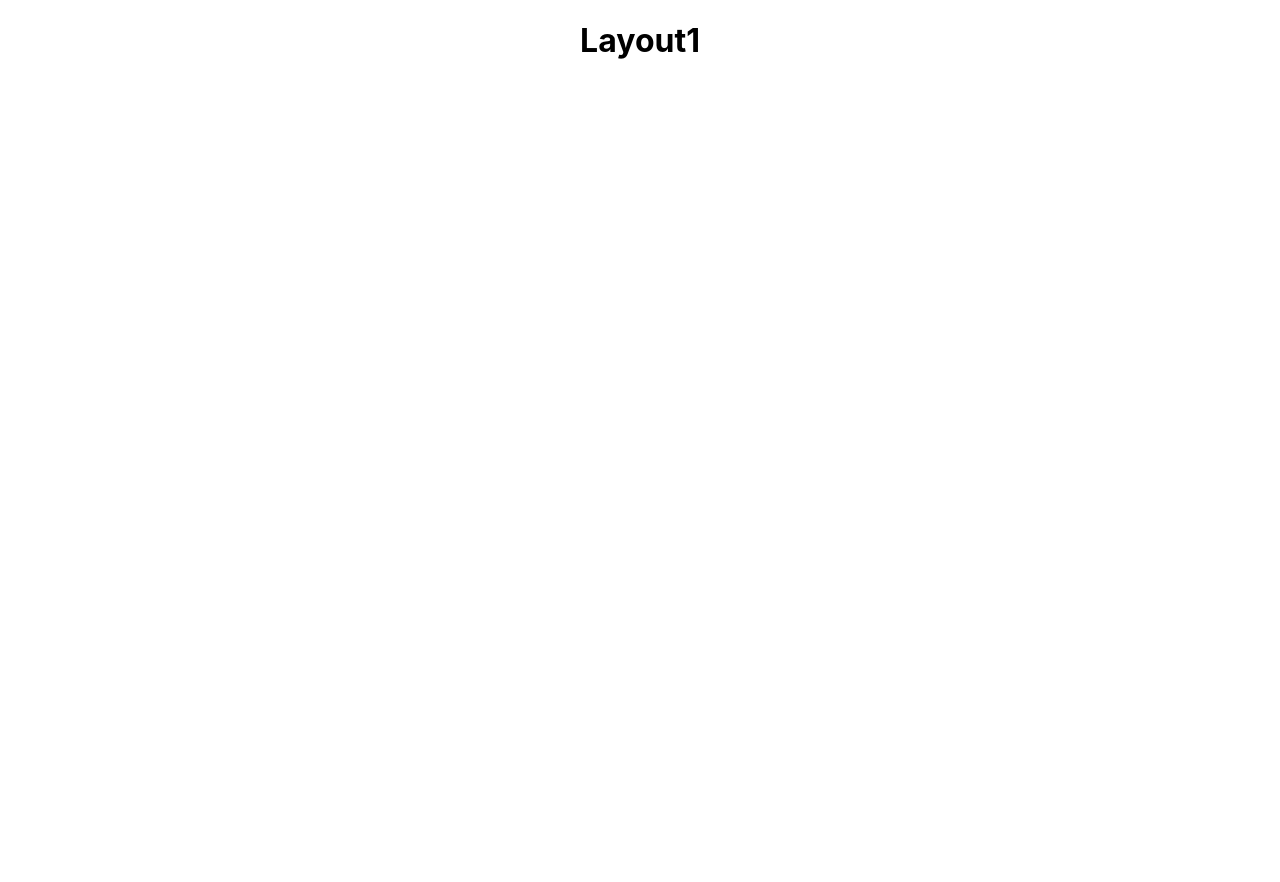
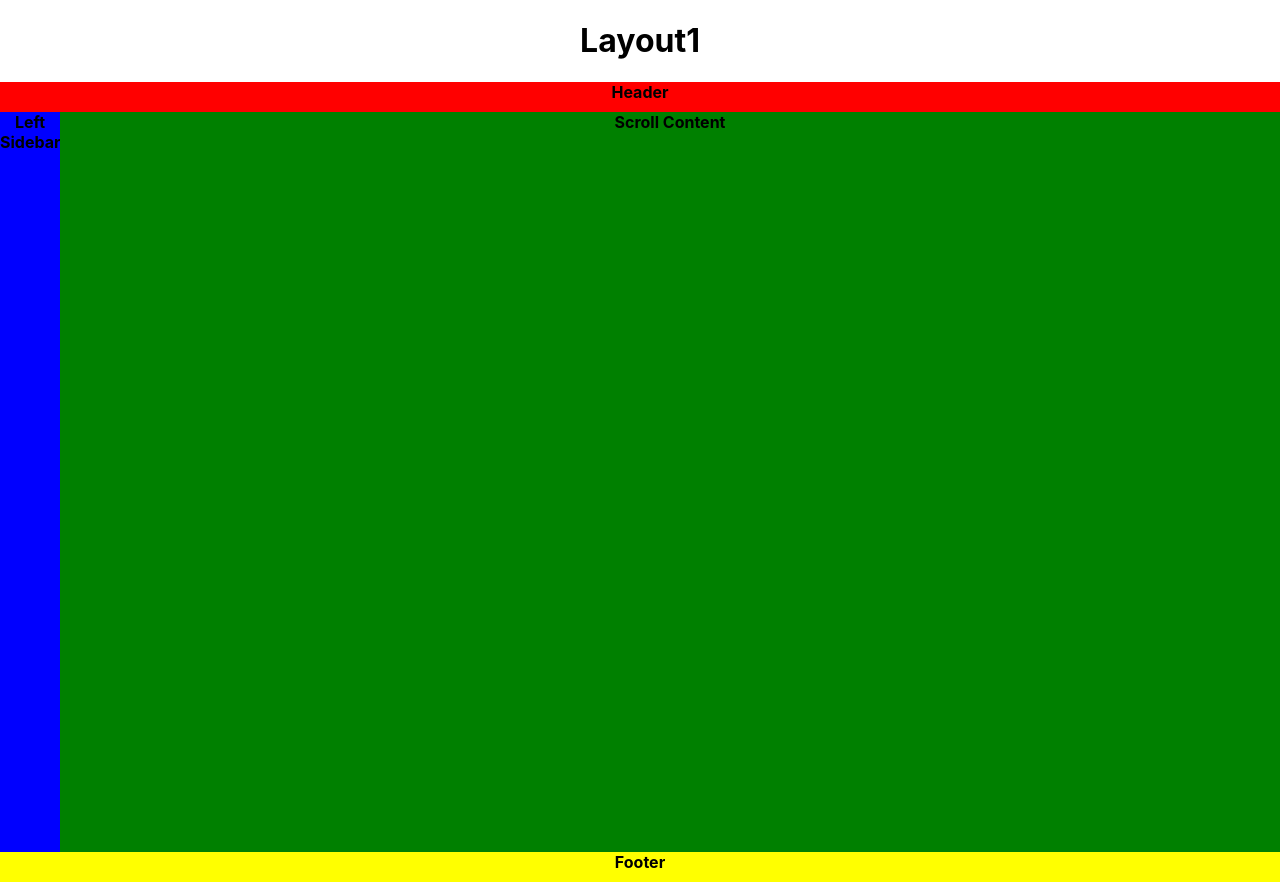
Before and after one commit to Wei12345/morrison.interview.front-end, a React (Create React App) app: page / in a window 1280 px wide. Before the commit the page ends 800 px from the top, so only its background shows below. Built offline with nearby package versions, Linux system fonts and the light colour scheme.

Commit message:
feat: add layout1

```diff
--- a/src/App.js
+++ b/src/App.js
@@ -1,10 +1,13 @@
 import styles from './App.module.scss';
+
+import Layout1 from './pages/layout1/Layout1.js';
 
 function App() {
   return (
     <div className={styles.app}>
       <div className={styles.app__answer}>
         <h1 className={styles.app__answerTitle}>Layout1</h1>
+        <Layout1 />
       </div>
     </div>
   );
--- /dev/null
+++ b/src/pages/layout1/Layout1.js
@@ -0,0 +1,27 @@
+import styles from './style.module.scss';
+
+function Layout1() {
+  return (
+    <div className={styles.layout1}>
+      <div className={styles.layout1__header}>
+        <h1 className={styles.layout1__title}>Header</h1>
+      </div>
+
+      <div className={styles.layout1__body}>
+        <div className={styles.layout1__leftSidebar}>
+          <h1 className={styles.layout1__title}>Left Sidebar</h1>
+        </div>
+        <div className={styles.layout1__content}>
+          <h1 className={styles.layout1__title}>Scroll Content</h1>
+          <div className={styles.layout1__higherThanContent}></div>
+        </div>
+      </div>
+
+      <div className={styles.layout1__footer}>
+        <h1 className={styles.layout1__title}>Footer</h1>
+      </div>
+    </div>
+  )
+}
+
+export default Layout1;
--- /dev/null
+++ b/src/pages/layout1/style.module.scss
@@ -0,0 +1,50 @@
+.layout1 {
+  height: 100vh;
+  width: 100vw;
+  display: flex;
+  flex-direction: column;
+
+  &__header {
+    flex-shrink: 0;
+    height: 30px;
+
+    background-color: red;
+  }
+
+  &__body {
+    flex-grow: 1;
+    display: flex;
+    align-items: stretch;
+    overflow: hidden;
+  }
+
+  &__leftSidebar {
+    flex-shrink: 0;
+    width: 60px;
+
+    background-color: blue;
+  }
+
+  &__content {
+    flex-grow: 1;
+    overflow: auto;
+
+    background-color: green;
+  }
+
+  &__higherThanContent {
+    height: 200vh;
+  }
+
+  &__footer {
+    flex-shrink: 0;
+    height: 30px;
+
+    background-color: yellow;
+  }
+
+  &__title {
+    margin: 0;
+    font-size: 1rem;
+  }
+}
```
